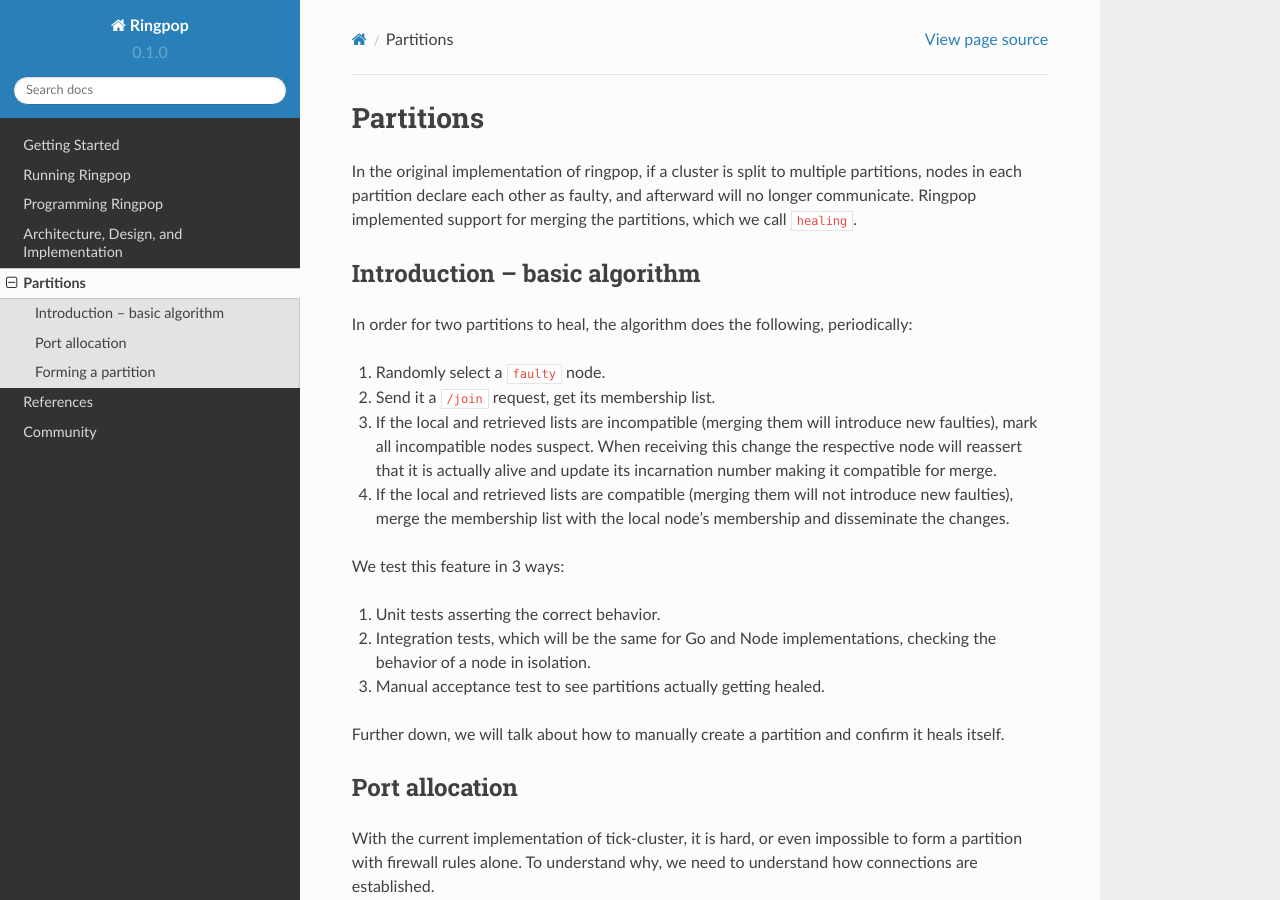
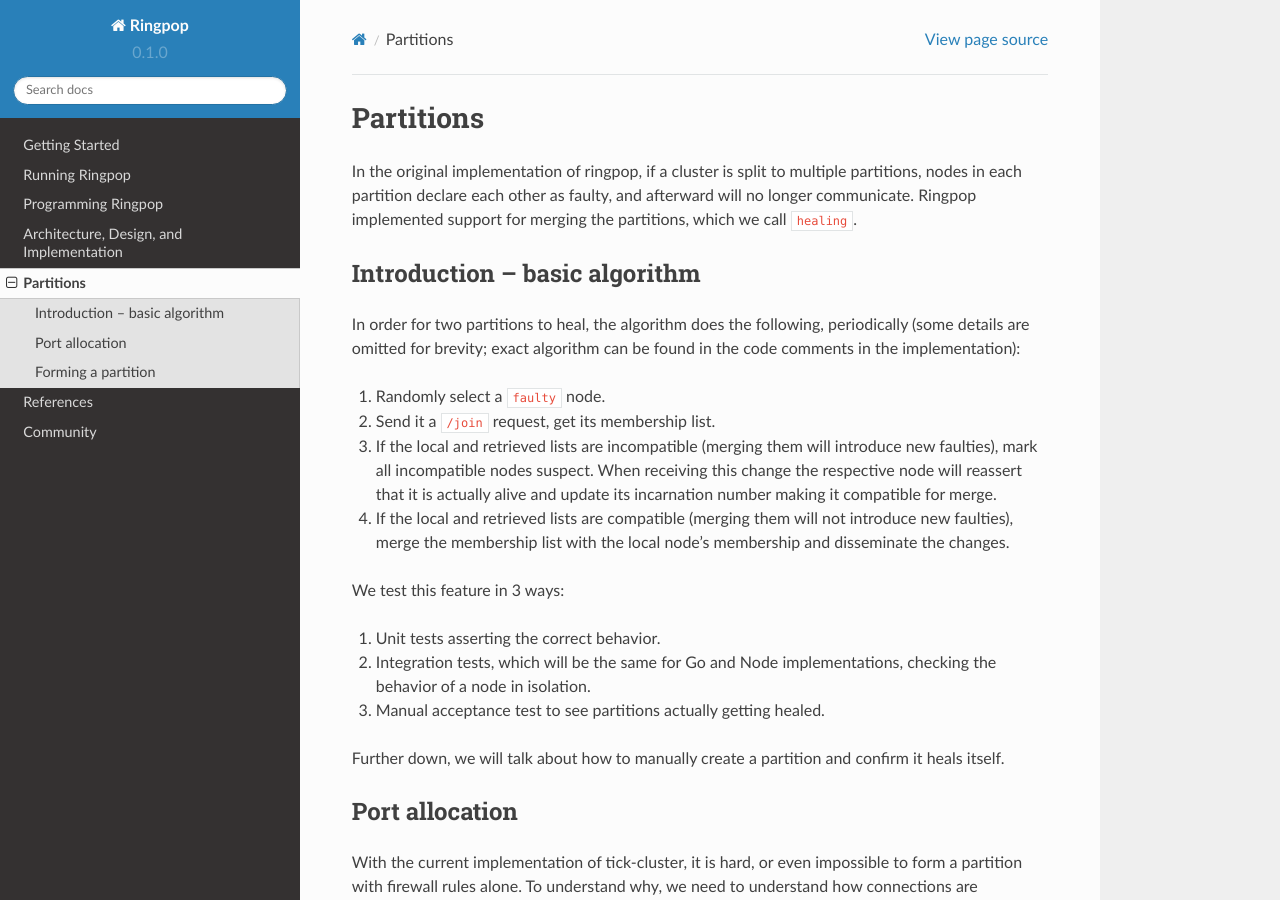
Before and after one commit to uber-node/ringpop-common, a Sphinx documentation site: the page built from docs/partitions.md, in a window 1280 px wide and 900 px high. Built offline with Sphinx 7.4.7 and the Read the Docs theme 2.0.0, drawn with Linux system fonts in a browser that asks for light colours.

Commit message:
Link to omitted details

```diff
--- a/docs/partitions.md
+++ b/docs/partitions.md
@@ -8,7 +8,8 @@
 ## Introduction -- basic algorithm
 
 In order for two partitions to heal, the algorithm does the following,
-periodically:
+periodically (some details are omitted for brevity; exact algorithm can be
+found in the code comments in the implementation):
 
 1. Randomly select a `faulty` node.
 2. Send it a `/join` request, get its membership list.
```
